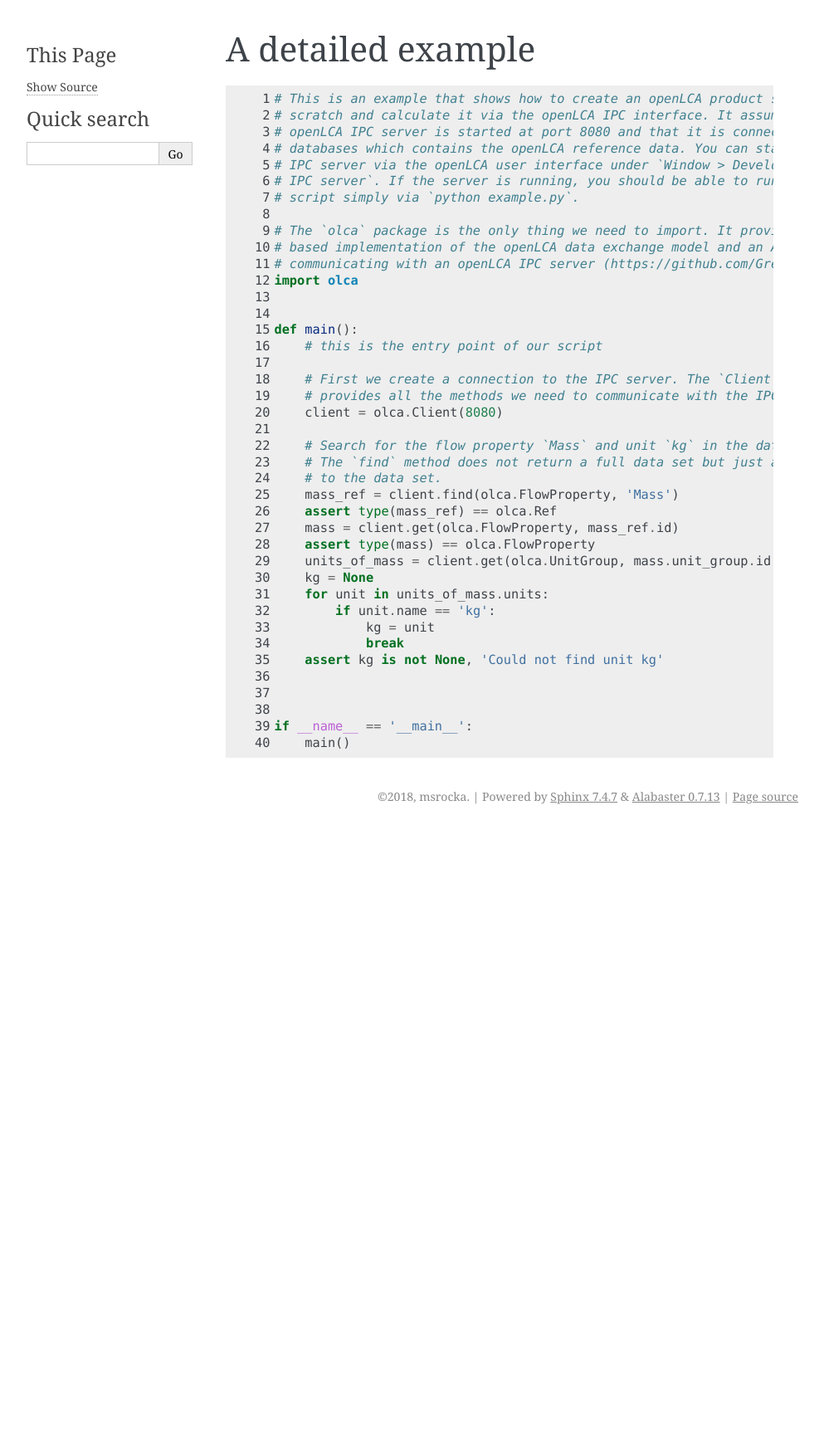
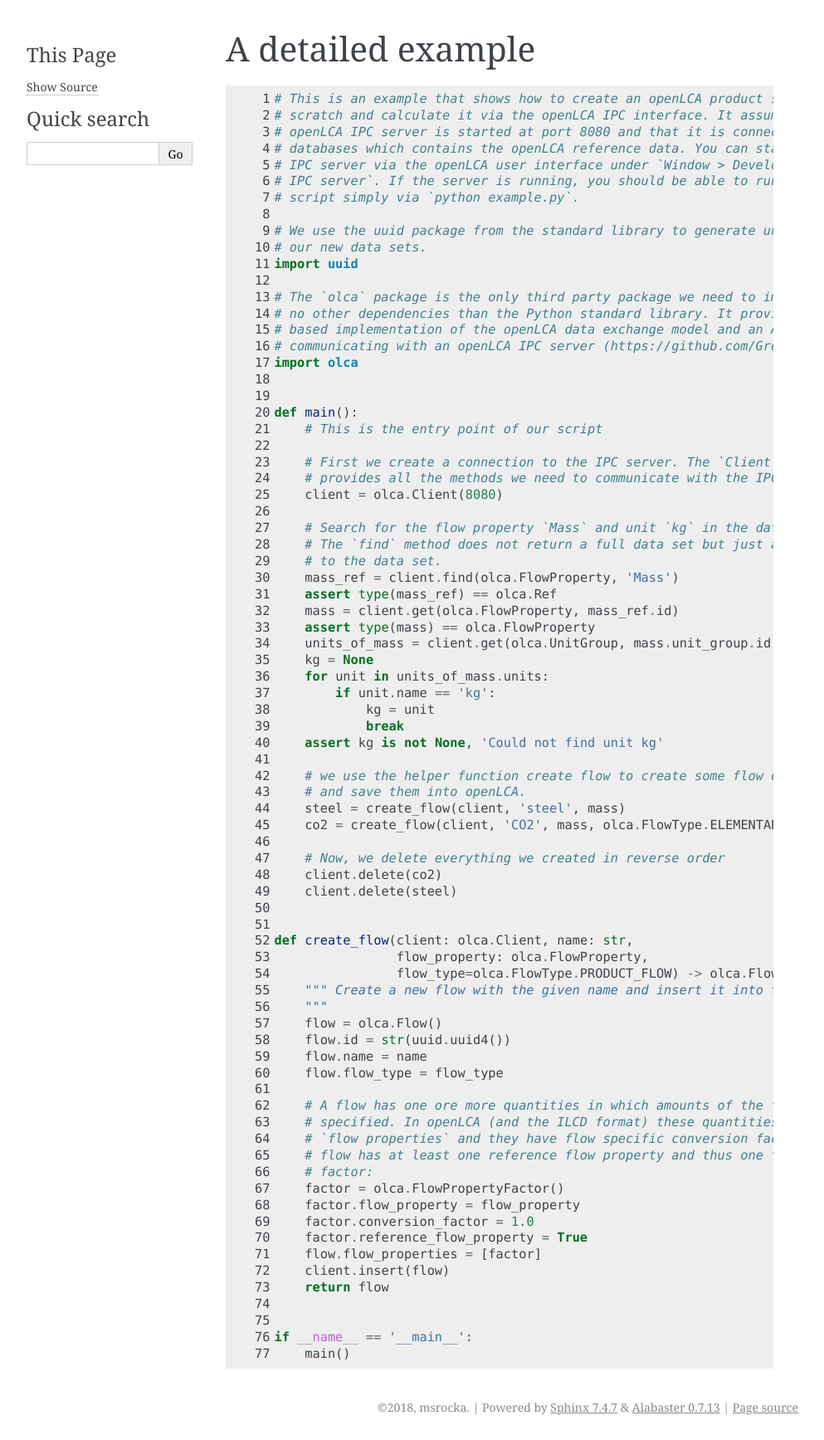
Before and after one commit to GreenDelta/olca-ipc.py, a Sphinx documentation site: the page built from docs/example.rst, in a window 1280 px wide. Shown: the whole page at 83% size, without its empty margins (148-1141 px from the left). Built offline with Sphinx 7.4.7, drawn with Linux system fonts in a browser that asks for light colours; before the commit the page ends 999 px from its top, so only the background shows below that.

Commit message:
doc; create flows in example

```diff
--- a/docs/example.py
+++ b/docs/example.py
@@ -6,14 +6,19 @@
 # IPC server`. If the server is running, you should be able to run this example
 # script simply via `python example.py`.
 
-# The `olca` package is the only thing we need to import. It provides a class
+# We use the uuid package from the standard library to generate unique IDs for
+# our new data sets.
+import uuid
+
+# The `olca` package is the only third party package we need to import. It has
+# no other dependencies than the Python standard library. It provides a class
 # based implementation of the openLCA data exchange model and an API for
 # communicating with an openLCA IPC server (https://github.com/GreenDelta/olca-schema)
 import olca
 
 
 def main():
-    # this is the entry point of our script
+    # This is the entry point of our script
 
     # First we create a connection to the IPC server. The `Client` class
     # provides all the methods we need to communicate with the IPC server.
@@ -34,6 +39,38 @@ def main():
             break
     assert kg is not None, 'Could not find unit kg'
 
+    # we use the helper function create flow to create some flow data sets
+    # and save them into openLCA.
+    steel = create_flow(client, 'steel', mass)
+    co2 = create_flow(client, 'CO2', mass, olca.FlowType.ELEMENTARY_FLOW)
+
+    # Now, we delete everything we created in reverse order
+    client.delete(co2)
+    client.delete(steel)
+
+
+def create_flow(client: olca.Client, name: str,
+                flow_property: olca.FlowProperty,
+                flow_type=olca.FlowType.PRODUCT_FLOW) -> olca.Flow:
+    """ Create a new flow with the given name and insert it into the database.
+    """
+    flow = olca.Flow()
+    flow.id = str(uuid.uuid4())
+    flow.name = name
+    flow.flow_type = flow_type
+
+    # A flow has one ore more quantities in which amounts of the flow can be
+    # specified. In openLCA (and the ILCD format) these quantities are named
+    # `flow properties` and they have flow specific conversion factors. Each
+    # flow has at least one reference flow property and thus one flow property
+    # factor:
+    factor = olca.FlowPropertyFactor()
+    factor.flow_property = flow_property
+    factor.conversion_factor = 1.0
+    factor.reference_flow_property = True
+    flow.flow_properties = [factor]
+    client.insert(flow)
+    return flow
 
 
 if __name__ == '__main__':
```
Also changed, not shown: README.rst (+15 -31 lines), docs/index.rst (+5 -5 lines), 1 other file.
